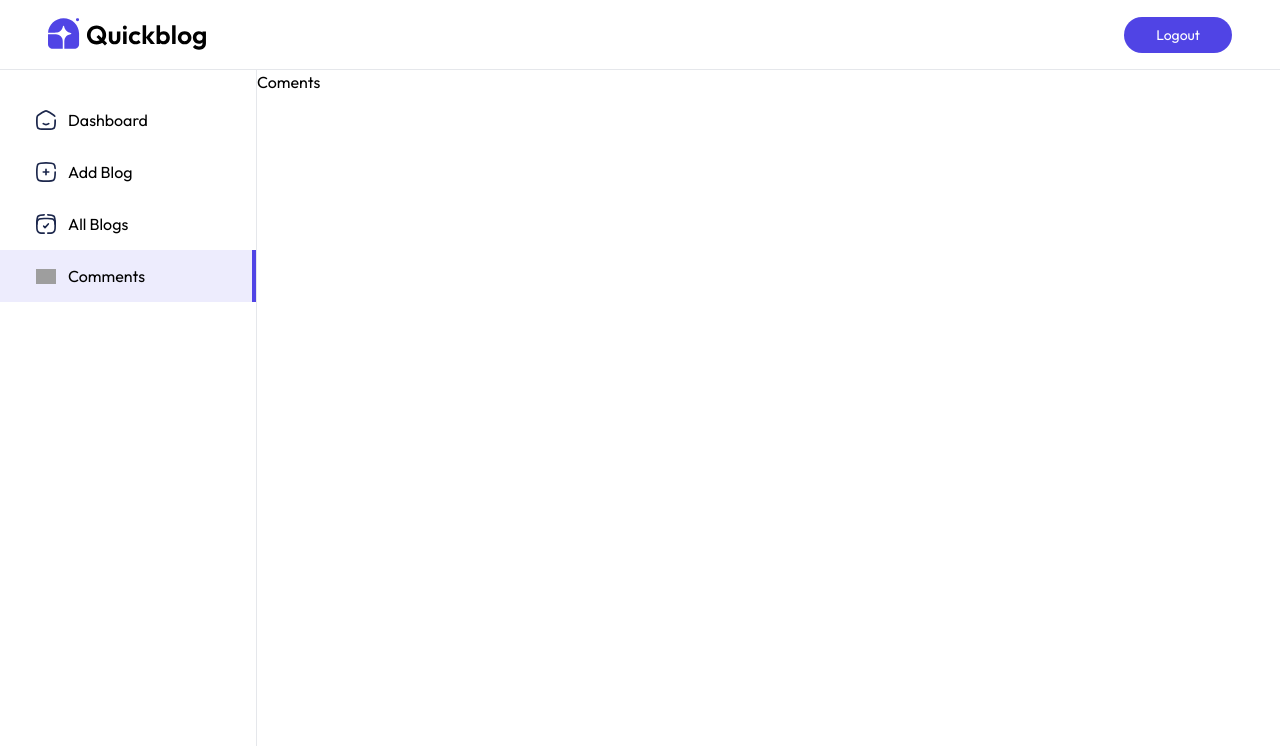
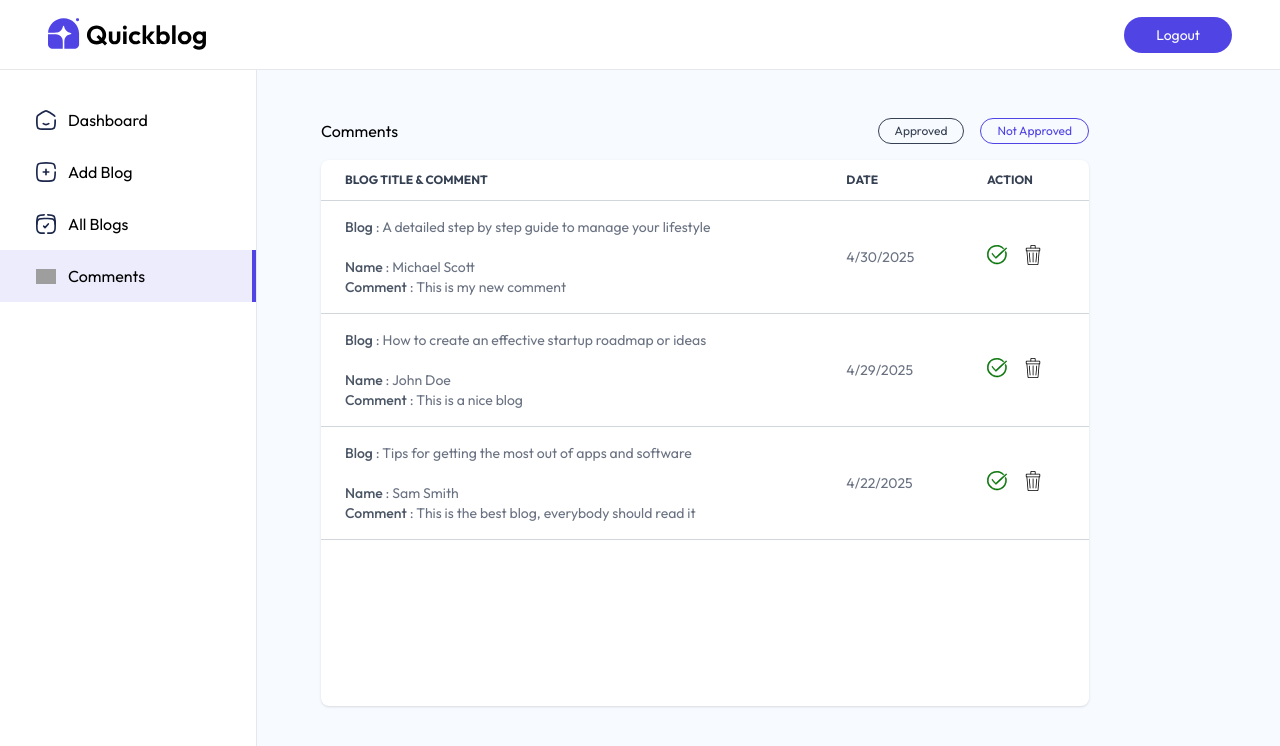
Before and after one commit to janibrahim/Ai-BlogApp-with-Admin-Dashboard-FullStack, a React (Vite) app in the folder client/: page /admin/coments in a window 1280 px wide. Shown: the top 746 px of the page. Built offline with nearby package versions, Linux system fonts and the light colour scheme; grey boxes are pictures that could not be loaded.

Commit message:
Admin Side { Comments page completed! }

```diff
--- a/client/src/components/Navbar.jsx
+++ b/client/src/components/Navbar.jsx
@@ -7,9 +7,14 @@ const Navbar = () => {
     const navigate = useNavigate();
 
     return (
-        <div className='flex justify-between items-center py-5 mx-8 sm:mx-20 xl:mx-32'>
+        <div className='sticky top-0 z-50 bg-white flex justify-between items-center py-5 mx-8 sm:mx-20 xl:mx-32'>
             <img onClick={()=>navigate('/')} src={assets.logo} alt="logo" className='w-32 sm:w-44 cursor-pointer' />
-            <button onClick={()=>navigate('/admin')}  className='flex items-center gap-2 rounded-full text-sm cursor-pointer bg-primary text-white md:px-8 px-6 py-2 '>Login
+
+            <button
+                onClick={()=>navigate('/admin')}
+                className='flex items-center gap-2 rounded-full text-sm cursor-pointer bg-primary text-white md:px-8 px-6 py-2 '
+            >
+                Login
                 <img src={assets.arrow} className='w-3 mt-1' alt="arrow" />
             </button>
         </div>
--- /dev/null
+++ b/client/src/components/admin/CommentTableItem.jsx
@@ -0,0 +1,49 @@
+import React from "react";
+import { assets } from "../../assets/assets";
+
+const CommentTableItem = ({ comment, fetchComments }) => {
+  const { blog, createdAt, _id } = comment;
+  const BlogDate = new Date(createdAt);
+
+  return (
+    <tr className="border-y border-gray-300">
+      <td className="px-6 py-4">
+        <b className="font-medium text-gray-600">Blog</b> : {blog.title}
+        <br />
+        <br />
+        <b className="font-medium text-gray-600">Name</b> : {comment.name}
+        <br />
+        <b className="font-medium text-gray-600">Comment</b> : {comment.content}
+      </td>
+
+      <td className="px-6 py-4 max-sm:hidden">
+        {BlogDate.toLocaleDateString()}
+      </td>
+
+      <td className="px-6 py-4">
+        <div className="inline-flex items-center gap-4">
+
+          {!comment.isApproved ? (
+            <img
+              src={assets.tick_icon}
+              alt="approve"
+              className="w-5 hover:scale-110 transition-all cursor-pointer"
+            />
+          ) : (
+            <p className="text-xs border border-green-600 bg-green-100 text-green-600 rounded-full px-3 py-1">
+              Approved
+            </p>
+          )}
+
+          <img
+            src={assets.bin_icon}
+            alt="delete"
+            className="w-5 hover:scale-110 transition-all cursor-pointer"
+          />
+        </div>
+      </td>
+    </tr>
+  );
+};
+
+export default CommentTableItem;
--- a/client/src/pages/admin/Coments.jsx
+++ b/client/src/pages/admin/Coments.jsx
@@ -1,9 +1,74 @@
-import React from 'react'
+import React, { useEffect, useState } from "react";
+import { comments_data } from "../../assets/assets";
+import CommentTableItem from "../../components/admin/CommentTableItem";
 
-const Coments = () => {
+const Comments = () => {
+  const [comments, setComments] = useState([]); // ✅ fixed spelling
+  const [filter, setFilter] = useState("Not Approved");
+
+  const fetchComments = async () => {
+    setComments(comments_data);
+  };
+
+  useEffect(() => {
+    fetchComments();
+  }, []);
+
   return (
-    <div>Coments</div>
-  )
-}
+    <div className="flex-1 pt-5 px-5 sm:pt-12 sm:pl-16 pl-4 bg-blue-50/50">
+      <div className="flex justify-between items-center max-w-3xl">
+        <h1>Comments</h1>
 
-export default Coments
+        <div className="flex gap-4">
+          <button
+            onClick={() => setFilter("Approved")}
+            className={`shadow-custom-sm border rounded-full px-4 py-1 cursor-pointer text-xs ${
+              filter === "Approved" ? "text-primary" : "text-gray-700"
+            }`}
+          >
+            Approved
+          </button>
+
+          <button
+            onClick={() => setFilter("Not Approved")}
+            className={`shadow-custom-sm border rounded-full px-4 py-1 cursor-pointer text-xs ${
+              filter === "Not Approved" ? "text-primary" : "text-gray-700"
+            }`}
+          >
+            Not Approved
+          </button>
+        </div>
+      </div>
+
+      <div className="relative h-4/5 max-w-3xl overflow-x-auto mt-4 bg-white shadow rounded-lg scrollbar-hide">
+        <table className="w-full text-sm text-gray-500">
+          <thead className="text-xs text-gray-700 text-left uppercase">
+            <tr>
+              <th className="px-6 py-3">Blog title & Comment</th>
+              <th className="px-6 py-3 max-sm:hidden">Date</th>
+              <th className="px-6 py-3">Action</th>
+            </tr>
+          </thead>
+
+          <tbody>
+            {comments
+              .filter((comment) => {
+                if (filter === "Approved") return comment.isApproved === true;
+                return comment.isApproved === false;
+              })
+              .map((comment, index) => (
+                <CommentTableItem
+                  key={comment._id}
+                  comment={comment}
+                  index={index + 1}
+                  fetchComments={fetchComments}
+                />
+              ))}
+          </tbody>
+        </table>
+      </div>
+    </div>
+  );
+};
+
+export default Comments;
--- a/client/src/pages/admin/Layout.jsx
+++ b/client/src/pages/admin/Layout.jsx
@@ -14,12 +14,24 @@ const Layout = () => {
     return (
         <div>
             {/* Top Menubar */}
-            <div className='flex items-center justify-between py-2 h-[70px] px-4 sm:px-12 border-b border-gray-200'>
-                <img src={assets.logo} alt="" className='w-32 sm:w-40 cursor-pointer' onClick={() => { navigate('/') }} />
-                <button className='text-sm px-8 py-2 bg-primary text-white rounded-full cursor-pointer' onClick={logout}>Logout</button>
+            <div className='sticky top-0 z-50 bg-white flex items-center justify-between py-2 h-[70px] px-4 sm:px-12 border-b border-gray-200'>
+                <img
+                    src={assets.logo}
+                    alt=""
+                    className='w-32 sm:w-40 cursor-pointer'
+                    onClick={() => navigate('/')}
+                />
+
+                <button
+                    className='text-sm px-8 py-2 bg-primary text-white rounded-full cursor-pointer'
+                    onClick={logout}
+                >
+                    Logout
+                </button>
             </div>
+
             {/* Side MenuBar */}
-            <div className='flex h-[cal(100vh-70px)]'>
+            <div className='flex h-[calc(100vh-70px)]'>
                 <Sidebar />
                 <Outlet />
             </div>
```
